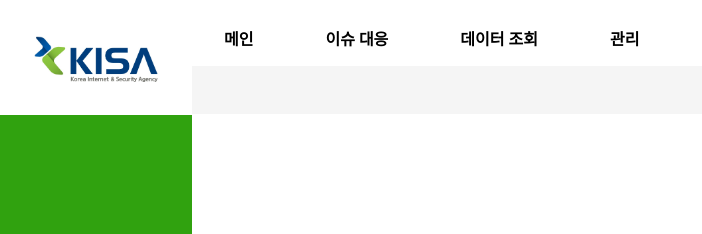
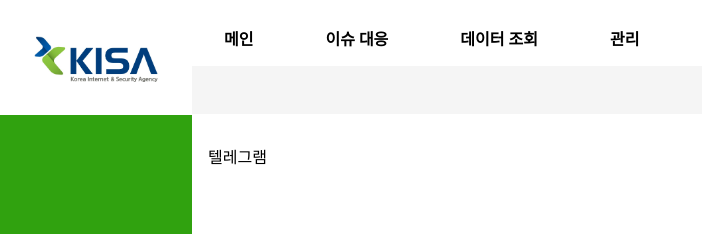
Before and after one commit to GP-SoftwareDivision/kisa_esms_client, a React (Vite) app: page /telegram in a window 1280 px wide. Shown: the top 234 px of the page, without its empty margins (0-702 px from the left). Built offline with nearby package versions, Linux system fonts and the light colour scheme.

Commit message:
[chore] pages 폴더명 변경

```diff
--- a/src/pages/data/darkweb.tsx
+++ b/src/pages/dataLookup/darkweb.tsx
@@ -1,4 +1,4 @@
 const DarkWeb = () => {
-    return <div></div>
+    return <div> 다크웹 </div>
   }
   export default DarkWeb
--- a/src/pages/data/telegram.tsx
+++ b/src/pages/dataLookup/telegram.tsx
@@ -1,4 +1,4 @@
 const Telegram = () => {
-    return <div></div>
+    return <div> 텔레그램 </div>
   }
   export default Telegram
```
Also changed, not shown: src/routes/routes.tsx (+4 -4 lines), src/pages/issue/responseHistory.tsx (renamed from src/pages/issue/history.tsx).
